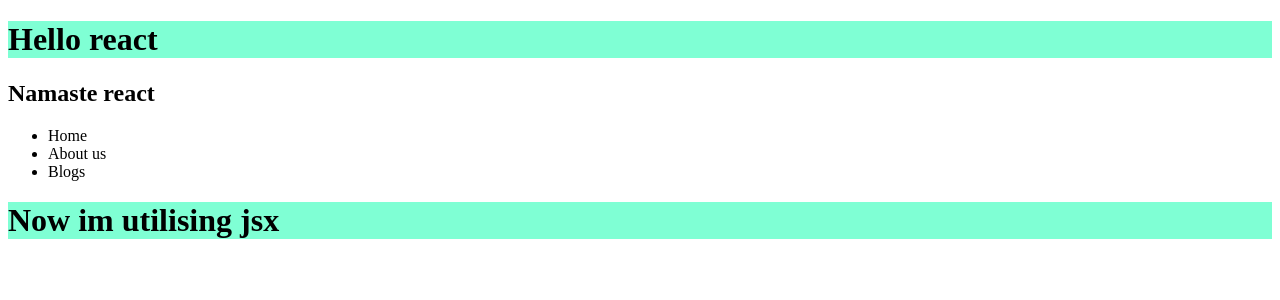
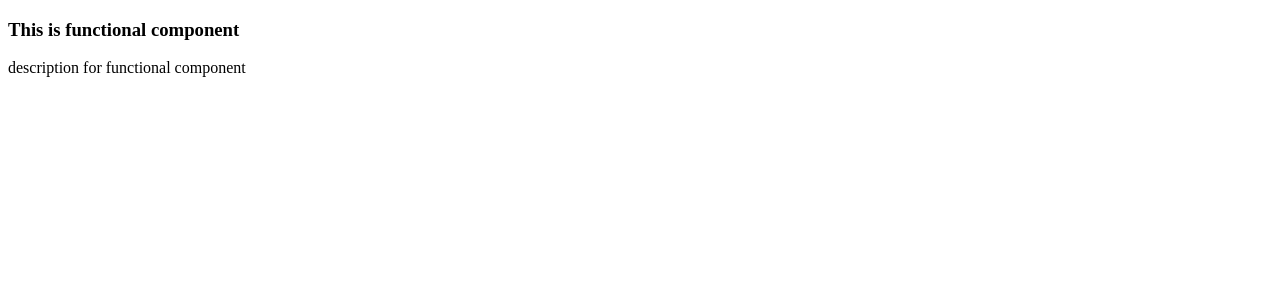
Before and after one commit to thesakshijaiswal/namsteReact, a React (Vite) app: page / in a window 1280 px wide. Shown: the top 300 px of the page. Built offline with nearby package versions, Linux system fonts and the light colour scheme.

Commit message:
create functional component in js

```diff
--- a/App.js
+++ b/App.js
@@ -18,7 +18,7 @@ const heading3 = (
     <li>Blogs </li>
   </ul>
 );
-//jsx
+//This how jsx looks
 const heading4 = <h1>Now im utilising jsx</h1>;
 const container = React.createElement("div", { id: "container" }, [
   heading,
@@ -26,5 +26,21 @@ const container = React.createElement("div", { id: "container" }, [
   heading3,
   heading4,
 ]);
+
+// Components in React
+
+//- Functional component (New)
+const HeaderComponent = () => {
+  return (
+    <div>
+      <h3>This is functional component</h3>
+      <p>description for functional component</p>
+    </div>
+  );
+};
+// -Class component (Old)
+
 const root = ReactDOM.createRoot(document.getElementById("root"));
-root.render(container);
+//root.render(container);
+// render a jsx component using below code line
+root.render(<HeaderComponent />);
```
